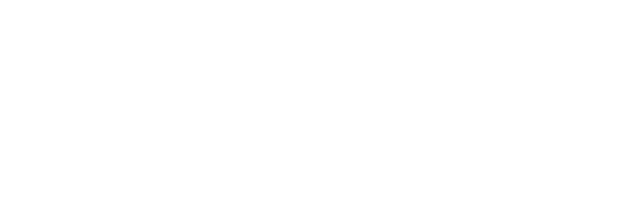
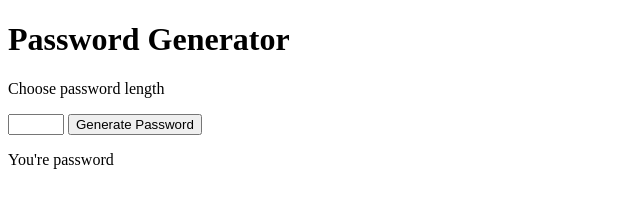
Before and after one commit to enchevdev/Password-Generator, a website: page index.html in a window 1280 px wide. Shown: the whole page, without its empty margins (0-640 px from the left). Drawn offline with Linux system fonts and the light colour scheme.

Commit message:
Build password generator HTML

```diff
--- a/index.html
+++ b/index.html
@@ -1,11 +1,19 @@
-<!DOCTYPE html>
+<!doctype html>
 <html lang="en">
-<head>
-    <meta charset="UTF-8">
-    <meta name="viewport" content="width=device-width, initial-scale=1.0">
+  <head>
+    <meta charset="UTF-8" />
+    <meta name="viewport" content="width=device-width, initial-scale=1.0" />
     <title>Password Generator</title>
-</head>
-<body>
+  </head>
+  <body>
+    <h1>Password Generator</h1>
 
-</body>
+    <p>Choose password length</p>
+
+    <input id="passwordLength" type="number" min="6" max="30" />
+
+    <button id="btn">Generate Password</button>
+
+    <p id="passwordResult">You're password</p>
+  </body>
 </html>
```
Also changed, not shown: 1 other file.
